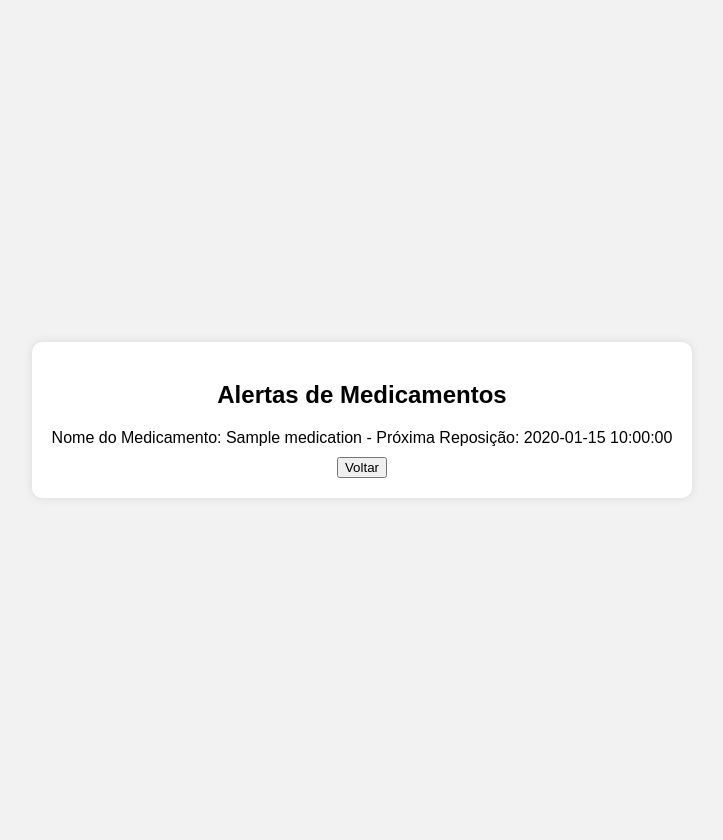
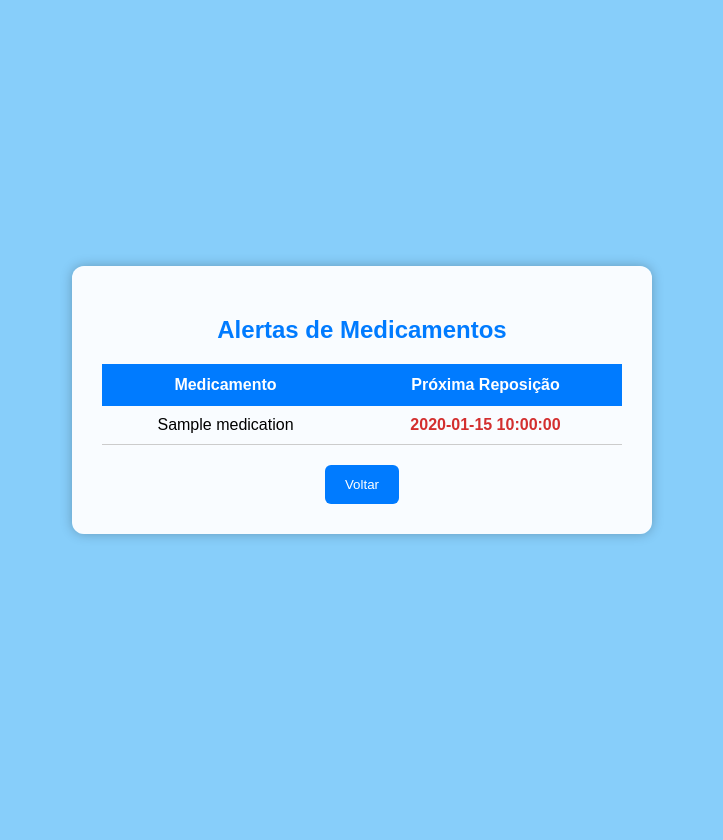
Before and after one commit to Fg593376455/Site_SUS, a PHP site: page /alert.php in a window 1280 px wide. Shown: the whole page, without its empty margins (278-1001 px from the left). After the commit the page ends 539 px from the top, so only its background shows below. Run offline with PHP 8.4, Linux system fonts and the light colour scheme; the visitor is signed in with stand-in values (Sample User, id 1); tables that the repository leaves empty or names only in its code hold one stand-in row (values such as "Sample post").

Commit message:
alert.php

```diff
--- a/alert.php
+++ b/alert.php
@@ -1,20 +1,21 @@
 <?php
 session_start();
+
+// Verifica login
 if (!isset($_SESSION['user_id'])) {
     header("Location: index.php");
-    exit(); // Garante que o script PHP não continue executando após redirecionar
+    exit();
 }
 
 include('db.php');
 
 $user_id = $_SESSION['user_id'];
 
-// Usar prepared statements para evitar injeção de SQL
+// Busca medicamentos do usuário
 $stmt = $conn->prepare("SELECT name, next_refill_date FROM medications WHERE user_id = ?");
 $stmt->bind_param("i", $user_id);
 $stmt->execute();
 $result = $stmt->get_result();
-
 ?>
 <!DOCTYPE html>
 <html lang="pt-br">
@@ -23,47 +24,132 @@ $result = $stmt->get_result();
     <title>Alertas de Medicamentos</title>
     <style>
         body {
+            margin: 0;
+            padding: 0;
+            background-color: #87CEFA;
             font-family: Arial, sans-serif;
-            background-color: #f2f2f2;
-            margin: 0;
-            padding: 20px;
+            height: 100vh;
             display: flex;
             justify-content: center;
             align-items: center;
-            height: 100vh;
         }
+
         .medications-container {
-            background-color: #fff;
-            padding: 20px;
-            border-radius: 10px;
-            box-shadow: 0 0 10px rgba(0, 0, 0, 0.1);
+            background: rgba(255,255,255,0.95);
+            width: 520px;
+            padding: 30px;
+            border-radius: 12px;
             text-align: center;
+            box-shadow: 0 0 12px rgba(0,0,0,0.25);
         }
-        .medications-container h2 {
+
+        h2 {
             margin-bottom: 20px;
+            color: #007BFF;
         }
-        .medications-container p {
-            margin: 10px 0;
+
+        table {
+            width: 100%;
+            border-collapse: collapse;
+            margin-top: 15px;
+        }
+
+        th {
+            background-color: #007BFF;
+            color: white;
+            padding: 12px;
+        }
+
+        td {
+            padding: 10px;
+            border-bottom: 1px solid #ccc;
+        }
+
+        tr:nth-child(even) {
+            background-color: #f1f1f1;
+        }
+
+        .danger {
+            color: #d32f2f;
+            font-weight: bold;
+        }
+
+        .warning {
+            color: #ff9800;
+            font-weight: bold;
+        }
+
+        .back-button {
+            margin-top: 20px;
+            padding: 12px 20px;
+            background-color: #007BFF;
+            color: white;
+            border: none;
+            border-radius: 6px;
+            cursor: pointer;
+        }
+
+        .back-button:hover {
+            background-color: #0056b3;
         }
     </style>
 </head>
 <body>
+
     <div class="medications-container">
         <h2>Alertas de Medicamentos</h2>
-        <?php
-        if ($result->num_rows > 0) {
-            while ($row = $result->fetch_assoc()) {
-                echo "<p>Nome do Medicamento: " . htmlspecialchars($row["name"]) . " - Próxima Reposição: " . htmlspecialchars($row["next_refill_date"]) . "</p>";
-            }
-        } else {
-            echo "<p>Nenhum medicamento registrado.</p>";
-        }
 
-        // Fechar a declaração e a conexão
-        $stmt->close();
-        $conn->close();
-        ?>
-        <button class="back-button" onclick="window.history.back();">Voltar</button>
+        <?php if ($result->num_rows > 0): ?>
+
+            <table>
+                <thead>
+                    <tr>
+                        <th>Medicamento</th>
+                        <th>Próxima Reposição</th>
+                    </tr>
+                </thead>
+                <tbody>
+                <?php
+                    while ($row = $result->fetch_assoc()):
+                        $name = htmlspecialchars($row["name"]);
+                        $refill = htmlspecialchars($row["next_refill_date"]);
+
+                        // Cálculo do alerta
+                        $today = new DateTime();
+                        $refill_date = new DateTime($refill);
+                        $diff = $today->diff($refill_date)->days;
+
+                        // Define cor do alerta
+                        $class = "";
+                        if ($refill_date < $today) {
+                            $class = "danger"; // já passou da data
+                        } elseif ($diff <= 3) {
+                            $class = "danger";
+                        } elseif ($diff <= 7) {
+                            $class = "warning";
+                        }
+                ?>
+                    <tr>
+                        <td><?= $name ?></td>
+                        <td class="<?= $class ?>"><?= $refill ?></td>
+                    </tr>
+                <?php endwhile; ?>
+                </tbody>
+            </table>
+
+        <?php else: ?>
+
+            <p>Nenhum medicamento registrado.</p>
+
+        <?php endif; ?>
+
+        <button class="back-button" onclick="window.history.back()">Voltar</button>
     </div>
+
 </body>
 </html>
+
+<?php
+$stmt->close();
+$conn->close();
+?>
```
